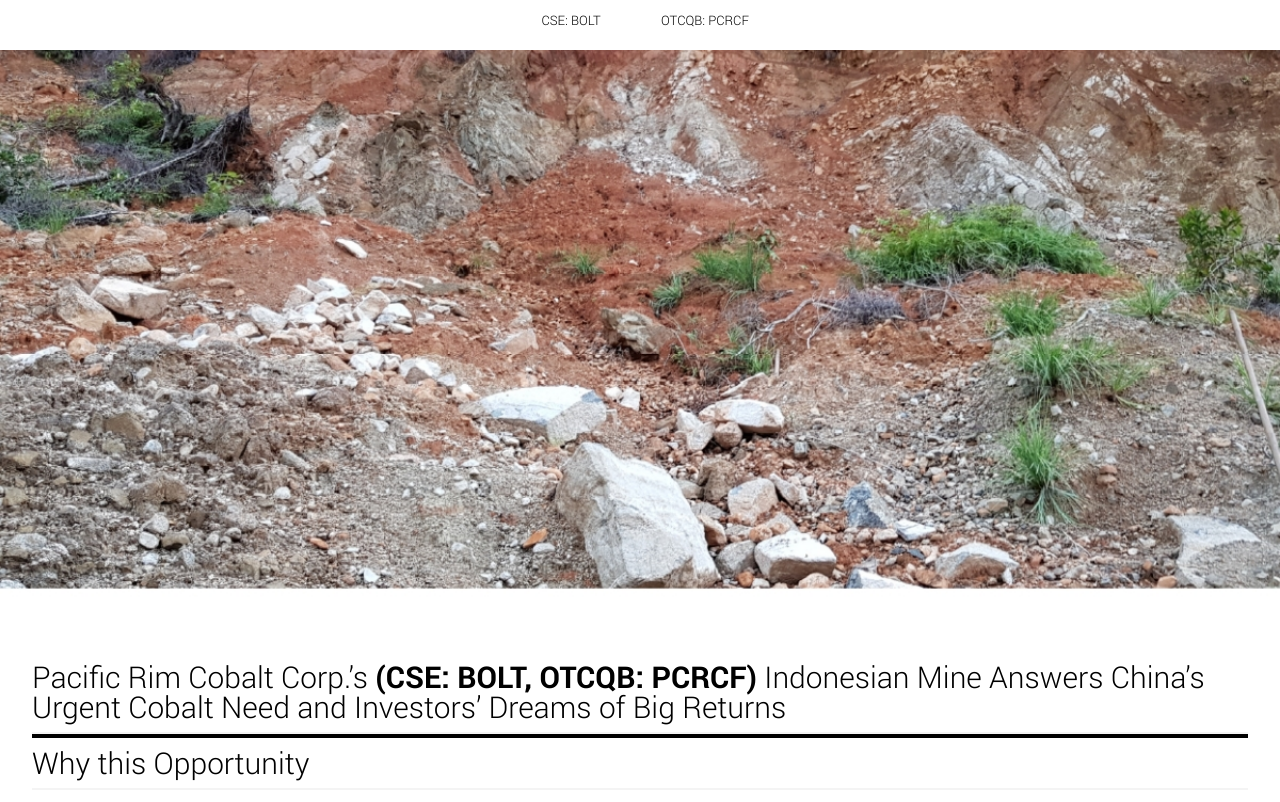
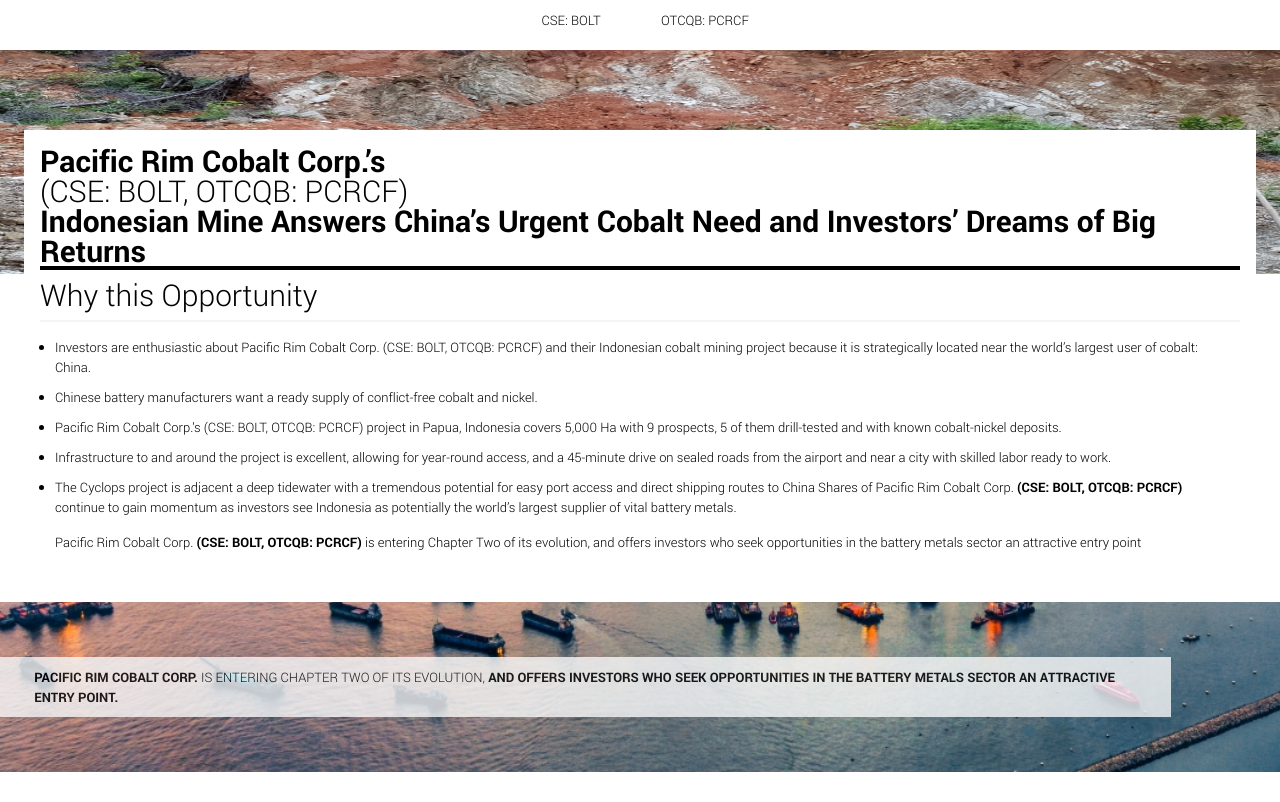
Before and after one commit to im-chang/Pacific-Rim-Landing-Page, a website: page index.html in a window 1280 px wide. Shown: the part 150-952 px from the top of the page. Drawn offline with Linux system fonts and the light colour scheme.

Commit message:
add background to title

```diff
--- a/index.html
+++ b/index.html
@@ -19,22 +19,20 @@
         <p>OTCQB: PCRCF</p>
       </div>
     </header>
-    <section>
+    <section class="about">
       <div class="banner1">
-        <img src="images/Title Image.jpg" />
-      </div>
-    </section>
-    <section class="about">
         <div class="sectionContainer">
       <div class="title">
         <h1>
-          Pacific Rim Cobalt Corp.’s
-          <span>(CSE: BOLT, OTCQB: PCRCF)</span> Indonesian Mine Answers China’s
+          Pacific Rim Cobalt Corp.’s</h1>
+          <h2>(CSE: BOLT, OTCQB: PCRCF)</h2> <h1>Indonesian Mine Answers China’s
           Urgent Cobalt Need and Investors’ Dreams of Big Returns
         </h1>
       </div>
       <div class="opportunity">
+        <div class="sectionTitle">
       <h1>Why this Opportunity</h1>
+    </div>
       <ul>
       <li>
         Investors are enthusiastic about Pacific Rim Cobalt Corp. (CSE: BOLT,
@@ -67,13 +65,16 @@
           battery metals sector an attractive entry point
         </p>
         </div>
+      </div>
     </section>
     </div>
     <div class="banner2"><div class="textBackground"><p>PACIFIC RIM COBALT CORP. <span>IS ENTERING CHAPTER TWO OF ITS EVOLUTION,</span> AND OFFERS INVESTORS
         WHO SEEK OPPORTUNITIES IN THE BATTERY METALS SECTOR AN ATTRACTIVE ENTRY POINT.</p></div></div>
     <section class="indonesia">
       <div class="sectionContainer">
+          <div class="sectionTitle">
       <h1>Why Indonesia?</h1>
+      </div>
       <ul>
       <li>Indonesia: one of the world's largest producers of nickel</li>
       <li>Cobalt is a by-product of nickel mining and modern mineral processing options may unlock the
@@ -115,7 +116,7 @@
       </div>
     </div>
       <div class="video">
-        <h3>Pacific Rim Cobalt Corp. CEO Ranjeet Sundher</h3>
+        <h2>Pacific Rim Cobalt Corp. CEO Ranjeet Sundher</h2>
         <p>
           Reveals to Capital Ideas TV Why This is Today’s Perfect Penny Stock
           Opportunity
@@ -125,7 +126,9 @@
     </section>
     <section class="china">
         <div class="sectionContainer">
+            <div class="sectionTitle">
       <h1>Why is China Important?</h1>
+      </div>
       <p>
         China is the No.1 user of Cobalt and their demand is growing China is
         pushing for an aggressive California-style Zero Emission Vehicle (ZEV)
@@ -157,7 +160,9 @@
     </section>
     <section class="mineInfo">
         <div class="sectionContainer">
+            <div class="sectionTitle">
       <h1>What Makes This Mine So Special</h1>
+      </div>
       <ul>
       <li>Project Location: North Coast of Papua, Indonesia</li>
       <li>
@@ -217,10 +222,11 @@
     </section>
     <section class="invest">
         <div class="sectionContainer">
+            <div class="sectionTitle">
       <h1>
-        Why Invest in Pacific Rim Cobalt Corp.
-        <span>(CSE: BOLT, OTCQB: PCRCF)</span>
-      </h1>
+        Why Invest in Pacific Rim Cobalt Corp.</h1>
+        <h2>(CSE: BOLT, OTCQB: PCRCF)</h2>
+      </div>
       <p>
         Cobalt was recently marked as a “critical” or “strategic” metal by
         industrial nations around the world, due to its importance in the
@@ -261,7 +267,7 @@
           significant ethical, environmental, and political risks as the country
           has been implicated in child labour for cobalt
         </p>
-        <span>SOURCE: Darton Cobalt Market Review 2015-2016</span>
+        <p>SOURCE: Darton Cobalt Market Review 2015-2016</p>
         <p>
           This strategic status for cobalt increases the attractiveness of penny
           stocks like Pacific Rim Cobalt.
@@ -271,10 +277,11 @@
     </section>
     <section class="inCharge">
         <div class="sectionContainer">
+            <div class="sectionTitle">
       <h1>
-        Who’s in Charge at Pacific Rim Cobalt Corp.
-        <span>(CSE: BOLT, OTCQB: PCRCF)</span>
-      </h1>
+        Who’s in Charge at Pacific Rim Cobalt Corp.</h1>
+        <h2>(CSE: BOLT, OTCQB: PCRCF)</h2>
+        </div>
       <div class="singleCharge">
           <div class="charge">
         <img class="icon" src="images/Icon 2.svg" />
@@ -345,10 +352,11 @@
     </section>
     <section class="ahead">
         <div class="sectionContainer">
+            <div class="sectionTitle">
       <h1>
-        What’s Ahead in 2019 for Pacific Rim Cobalt Corp.
-        <span>(CSE: BOLT, OTCQB: PCRCF)</span>
-      </h1>
+        What’s Ahead in 2019 for Pacific Rim Cobalt Corp.</h1>
+        <h2>(CSE: BOLT, OTCQB: PCRCF)</h2>
+      </div>
       <p>
         Cobalt was recently marked as a “critical” or “strategic” metal by
         industrial nations around the world, due to its importance in the
--- a/sass/_global.scss
+++ b/sass/_global.scss
@@ -9,6 +9,13 @@
 
 h1 {
   font-size: 30px;
+}
+h2 {
+  font-weight: bold;
+  font-size: 19px;
+}
+
+.sectionTitle {
   border-bottom: $color_borderOne;
   padding-bottom: 10px;
 }
@@ -36,5 +43,6 @@
 }
 
 .sectionContainer {
-  padding: 2rem;
+  margin: 1.5rem;
+  padding: 1rem;
 }
--- a/sass/_landingPage.scss
+++ b/sass/_landingPage.scss
@@ -1,14 +1,26 @@
 .title {
   border-bottom: $color_borderTwo;
+  h1 {
+    font-weight: bold;
+  }
+  h2 {
+    font-size: 30px;
+    font-weight: lighter;
+  }
+}
+
+.about .sectionContainer {
+  background: white;
 }
 
 .opportunity h1 {
   padding-top: 10px;
 }
 
-.banner1 img,
-.banner3 {
-  width: 100vw;
+.banner1 {
+  background: url('/images/Title Image.jpg') no-repeat;
+  padding-top: 3.5rem;
+  background-size: 100vw 30vh;
 }
 
 .banner2 {
@@ -22,7 +34,9 @@
     background: $color__backgroundOne;
     opacity: 0.8;
     width: 90vw;
-    padding-left: 1rem;
+    margin: 1.5rem;
+    margin-left: 0;
+    padding-left: 1.2rem;
     p {
       font-weight: bold;
       span {
@@ -32,6 +46,10 @@
   }
 }
 
+.banner3 {
+  width: 100vw;
+}
+
 .invest,
 .ahead,
 .video {
@@ -39,8 +57,14 @@
 }
 
 .video {
-  padding: 5px;
+  padding: 1.5rem;
   text-align: center;
+  h2 {
+    font-size: 13px;
+  }
+  p {
+    text-align: left;
+  }
   iframe {
     padding-bottom: 0;
     padding-top: 10px;
```
Also changed, not shown: build/css/style.css, build/css/style.min.css.
